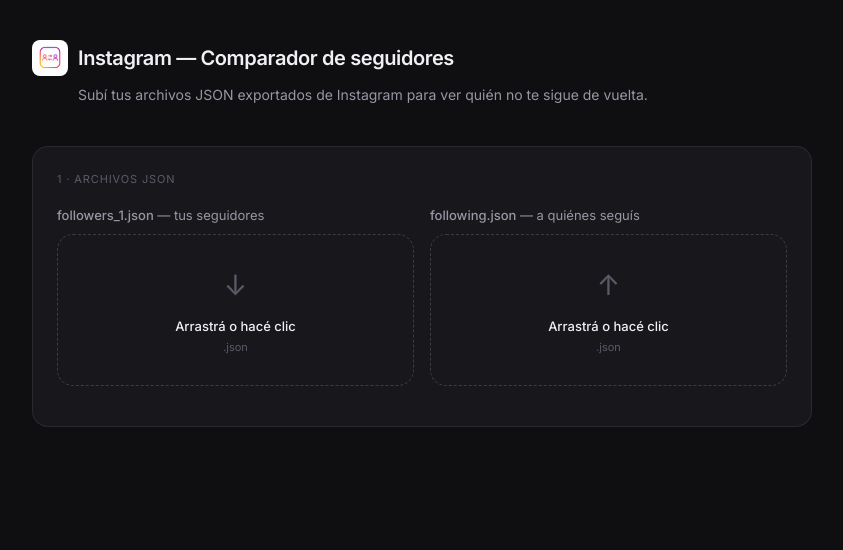
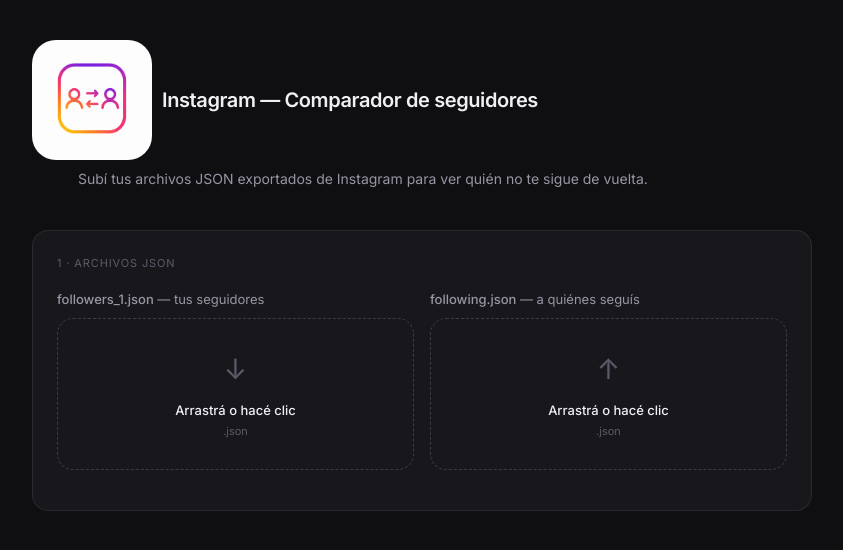
Before and after one commit to nazarenoperez/instagram-comparador, a React (Vite) app: page / in a window 1280 px wide. Shown: the top 550 px of the page, without its empty margins (218-1061 px from the left). Built offline with nearby package versions, Linux system fonts and the light colour scheme.

Commit message:
logo mas grande

```diff
--- a/src/App.jsx
+++ b/src/App.jsx
@@ -44,7 +44,7 @@
         {/* Header */}
         <div style={{ marginBottom: "2.5rem" }}>
           <div style={{ display: "flex", alignItems: "center", gap: 10, marginBottom: 8 }}>
-            <img src="/instagram-comparador.png" alt="Logo" style={{ width: 36, height: 36, borderRadius: 8 }} />
+            <img src="/instagram-comparador.png" alt="Logo" style={{ width: 120, height: 120, borderRadius: 24 }} />
             <h1 style={{ fontSize: 20, fontWeight: 600, letterSpacing: "-0.02em" }}>
               Instagram — Comparador de seguidores
             </h1>
```
